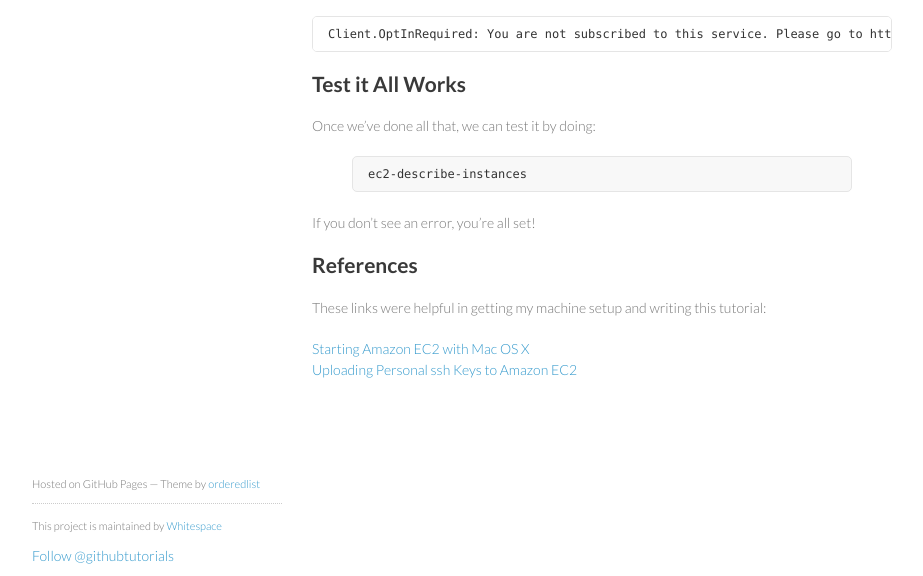
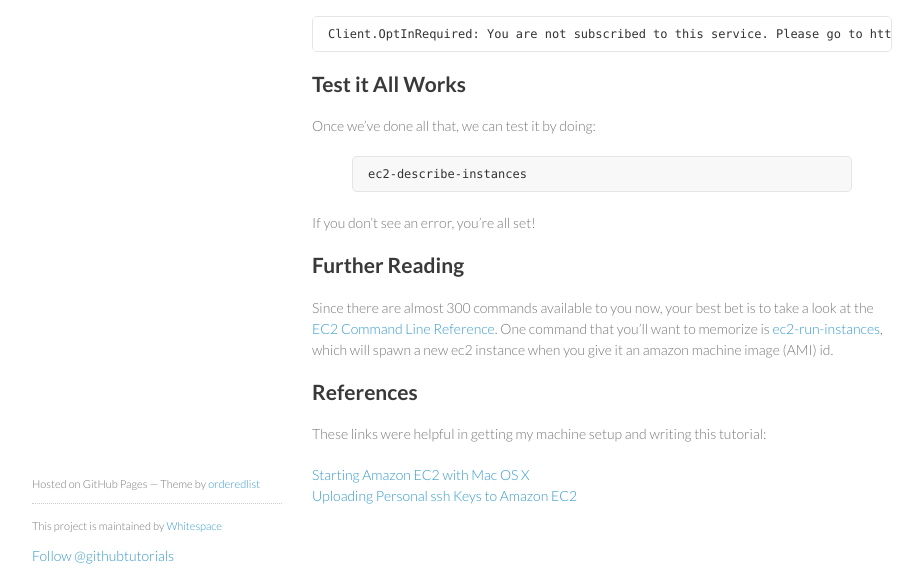
Before and after one commit to tutorials/tutorials.github.com, a Jekyll site: the page built from pages/controlling-ec2-from-the-console.md, in a window 1280 px wide and 900 px high, scrolled down 995 px, cut to the strip 324-900 px from the top of the window. Shown: the whole strip, without its empty margins (178-1101 px from the left). Built offline with Jekyll 4.4.1, drawn with Linux system fonts in a browser that asks for light colours; nearby versions of some CDN libraries; comment, search, counter and statistics services are not loaded.

Commit message:
Forgot to include a section; added timestamps to all internal links

```diff
--- a/_layouts/default.html
+++ b/_layouts/default.html
@@ -9,12 +9,12 @@
       <title>tutorials.github.com</title>
     {% endif %}
 
-    <link rel="stylesheet" href="/stylesheets/styles.css">
-    <link rel="stylesheet" href="/stylesheets/pygment_trac.css">
-    <script src="/javascripts/scale.fix.js"></script>
+    <link rel="stylesheet" href="/stylesheets/styles.css?ts=1340509738">
+    <link rel="stylesheet" href="/stylesheets/pygment_trac.css?ts=1340509738">
+    <script src="/javascripts/scale.fix.js?ts=1340509738"></script>
     <script src="http://documentcloud.github.com/underscore/underscore.js"></script>
     <script src="http://code.jquery.com/jquery-1.7.2.min.js"></script>
-    <script src="/javascripts/sidebar.js"></script>
+    <script src="/javascripts/sidebar.js?ts=1340509738"></script>
     <meta name="viewport" content="width=device-width, initial-scale=1, user-scalable=no">
     <!--[if lt IE 9]>
     <script src="//html5shiv.googlecode.com/svn/trunk/html5.js"></script>
@@ -35,7 +35,7 @@
     <div class="wrapper">
       <header>
         <div id="static_inner">
-          <h1><a href="/">tutorials.github.com</a></h1>
+          <h1><a href="/?ts=1340509738">tutorials.github.com</a></h1>
           <p>Decentralized polyglot tutorials</p>
           <nav id="sidebar"></nav>
         </div>
--- a/pages/controlling-ec2-from-the-console.md
+++ b/pages/controlling-ec2-from-the-console.md
@@ -80,6 +80,9 @@ ec2-describe-instances
 
 If you don't see an error, you're all set!
 
+## Further Reading
+Since there are almost 300 commands available to you now, your best bet is to take a look at the [EC2 Command Line Reference](http://docs.amazonwebservices.com/AWSEC2/latest/CommandLineReference/Welcome.html).  One command that you'll want to memorize is [ec2-run-instances](http://docs.amazonwebservices.com/AWSEC2/latest/CommandLineReference/ApiReference-cmd-RunInstances.html), which will spawn a new ec2 instance when you give it an amazon machine image (AMI) id.
+
 ## References
 These links were helpful in getting my machine setup and writing this tutorial:
 
```
Also changed, not shown: index.md (+3 -3 lines), pages/table-of-contents.md (+5 -5 lines).
